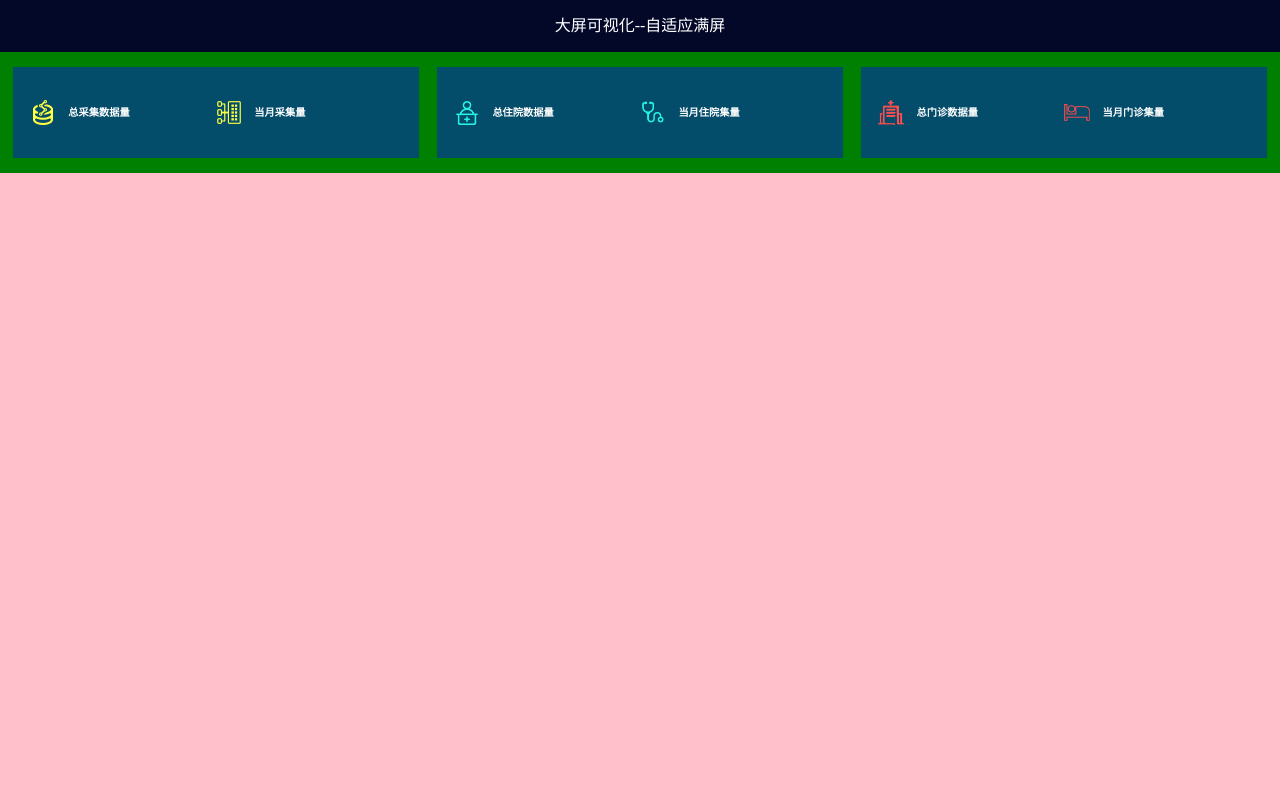
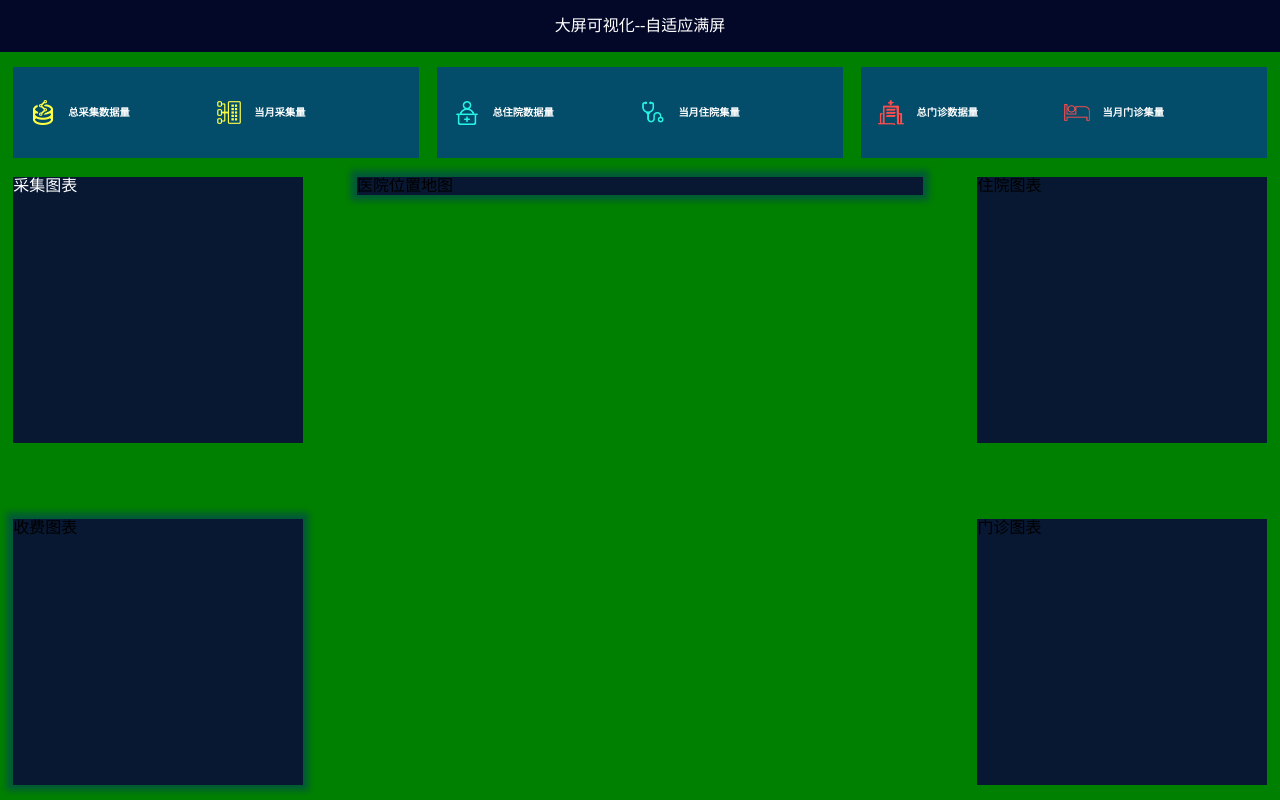
Before and after one commit to Cao007/data-view, a Vue app: page / in a window 1280 px wide. Built offline with nearby package versions, Linux system fonts and the light colour scheme; no server answers.

Commit message:
样式布局

```diff
--- a/src/App.vue
+++ b/src/App.vue
@@ -1,9 +1,26 @@
 <template>
   <div class="app-container">
     <Header></Header>
-    <div class="main">
+    <main>
+      <!-- 顶部数据展示 -->
       <TopShowData :topData="topData"></TopShowData>
-    </div>
+
+      <!-- 主体图表数据展示 -->
+      <div class="main-show-data">
+        <div class="left-container">
+          <ChartGather></ChartGather>
+          <ChartCharge></ChartCharge>
+        </div>
+        <div class="middle-container">
+          <ChartHospitalPostion></ChartHospitalPostion>
+        </div>
+        <div class="right-container">
+          <ChartHospitalization></ChartHospitalization>
+          <ChartOutPatient></ChartOutPatient>
+        </div>
+      </div>
+
+    </main>
   </div>
 </template>
 
@@ -11,6 +28,11 @@
 import { ref, reactive } from 'vue'
 import Header from './components/header/index.vue'
 import TopShowData from './components/topShowData/index.vue'
+import ChartGather from './components/chartGather/index.vue'
+import ChartCharge from './components/chartCharge/index.vue'
+import ChartHospitalPostion from './components/chartHospitalPostion/index.vue'
+import ChartHospitalization from './components/chartHospitalization/index.vue'
+import ChartOutPatient from './components/chartOutPatient/index.vue'
 import { gather, charge, outPatient, hospitalization, hospitalPostion } from '@/api/index'
 
 // 一次性获取所有数据
@@ -58,11 +80,33 @@ getAllData().then(res => {
   height: 100vh;
   background-color: pink;
 
-  .main {
-    width: 100vw;
+  main {
+    display: flex;
+    flex-direction: column;
+    width: 100%;
+    height: calc(100vh - 6.48vh);
     padding: 1.85vh 1.04vw;
-    box-sizing: border-box;
     background-color: green;
+
+    .main-show-data {
+      flex: 1;
+      display: flex;
+      justify-content: space-between;
+
+      .left-container,
+      .right-container {
+        display: flex;
+        flex-direction: column;
+        justify-content: space-between;
+        margin-top: 2.3vh;
+      }
+
+      .middle-container {
+        flex: 1;
+        margin: 2.3vh 4.25vw;
+
+      }
+    }
   }
 }
 </style>
--- /dev/null
+++ b/src/components/chartCharge/index.vue
@@ -0,0 +1,20 @@
+<template>
+  <div class="chart-charge-container">
+    {{ name }}
+  </div>
+</template>
+
+<script lang="ts" setup>
+import { ref } from 'vue'
+const name = ref('收费图表')
+
+</script>
+
+<style lang="scss" scoped>
+.chart-charge-container {
+  width: 22.6vw;
+  height: 33.3vh;
+  background-color: #081832;
+  box-shadow: 0 0 0.5vw 0.5vw rgba(4, 64, 93, .6);
+}
+</style>
--- /dev/null
+++ b/src/components/chartGather/index.vue
@@ -0,0 +1,20 @@
+<template>
+  <div class="chart-gather-container">
+    {{ name }}
+  </div>
+</template>
+
+<script lang="ts" setup>
+import { ref } from 'vue'
+const name = ref('采集图表')
+
+</script>
+
+<style lang="scss" scoped>
+.chart-gather-container {
+  width: 22.6vw;
+  height: 33.3vh;
+  background-color: #081832;
+  color: #fff;
+}
+</style>
--- /dev/null
+++ b/src/components/chartHospitalPostion/index.vue
@@ -0,0 +1,18 @@
+<template>
+  <div class="chart-HospitalPostion-container">
+    {{ name }}
+  </div>
+</template>
+
+<script lang="ts" setup>
+import { ref } from 'vue'
+const name = ref('医院位置地图')
+
+</script>
+
+<style lang="scss" scoped>
+.chart-HospitalPostion-container {
+  background-color: #081832;
+  box-shadow: 0 0 0.5vw 0.5vw rgba(4, 64, 93, .6);
+}
+</style>
--- /dev/null
+++ b/src/components/chartHospitalization/index.vue
@@ -0,0 +1,19 @@
+<template>
+  <div class="chart-hospitalization-container">
+    {{ name }}
+  </div>
+</template>
+
+<script lang="ts" setup>
+import { ref } from 'vue'
+const name = ref('住院图表')
+
+</script>
+
+<style lang="scss" scoped>
+.chart-hospitalization-container {
+  width: 22.6vw;
+  height: 33.3vh;
+  background-color: #081832;
+}
+</style>
--- /dev/null
+++ b/src/components/chartOutPatient/index.vue
@@ -0,0 +1,19 @@
+<template>
+  <div class="chart-outpatient-container">
+    {{ name }}
+  </div>
+</template>
+
+<script lang="ts" setup>
+import { ref } from 'vue'
+const name = ref('门诊图表')
+
+</script>
+
+<style lang="scss" scoped>
+.chart-outpatient-container {
+  width: 22.6vw;
+  height: 33.3vh;
+  background-color: #081832;
+}
+</style>
--- a/src/components/topShowData/index.vue
+++ b/src/components/topShowData/index.vue
@@ -66,7 +66,6 @@ const props = defineProps(['topData'])
     display: flex;
     align-items: center;
     padding: 1.3vw;
-    box-sizing: border-box;
     width: 31.66vw;
     height: 11.48vh;
     background-color: #034c6a;
--- a/src/main.js
+++ b/src/main.js
@@ -1,4 +1,5 @@
-import 'normalize.css'
+// import 'normalize.css'
+import './style/index.scss'
 import { createApp } from 'vue'
 import App from './App.vue'
 
--- /dev/null
+++ b/src/style/index.scss
@@ -0,0 +1,5 @@
+@use 'normalize.css/normalize';
+
+* {
+  box-sizing: border-box;
+}
```
Also changed, not shown: src/components/dataContent/index.vue (added, +17 -0 lines).
